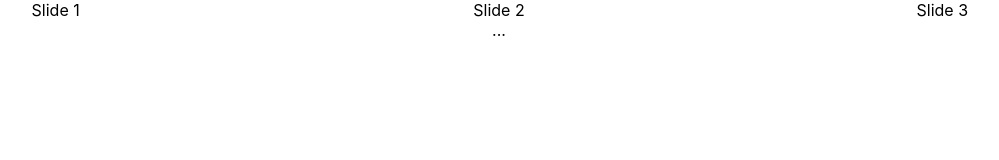
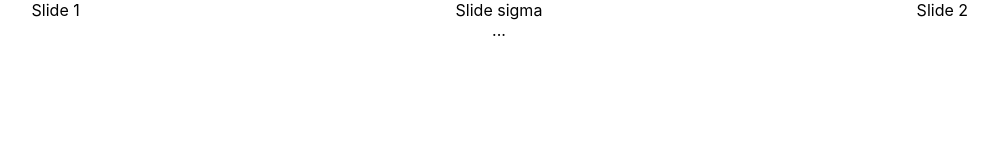
Before and after one commit to CallumAlexander/The-PefferMural-Project, a React (Create React App) app: page / in a window 1280 px wide. Shown: the top 160 px of the page, without its empty margins (141-1140 px from the left). Built offline with nearby package versions, Linux system fonts and the light colour scheme.

Commit message:
And it works!

```diff
--- a/src/Carousell.js
+++ b/src/Carousell.js
@@ -13,6 +13,7 @@ const Carousell = () => {
             onSwiper={(swiper) => console.log(swiper)}
         >
             <SwiperSlide>Slide 1</SwiperSlide>
+            <SwiperSlide>Slide sigma</SwiperSlide>
             <SwiperSlide>Slide 2</SwiperSlide>
             <SwiperSlide>Slide 3</SwiperSlide>
             <SwiperSlide>Slide 4</SwiperSlide>
```
